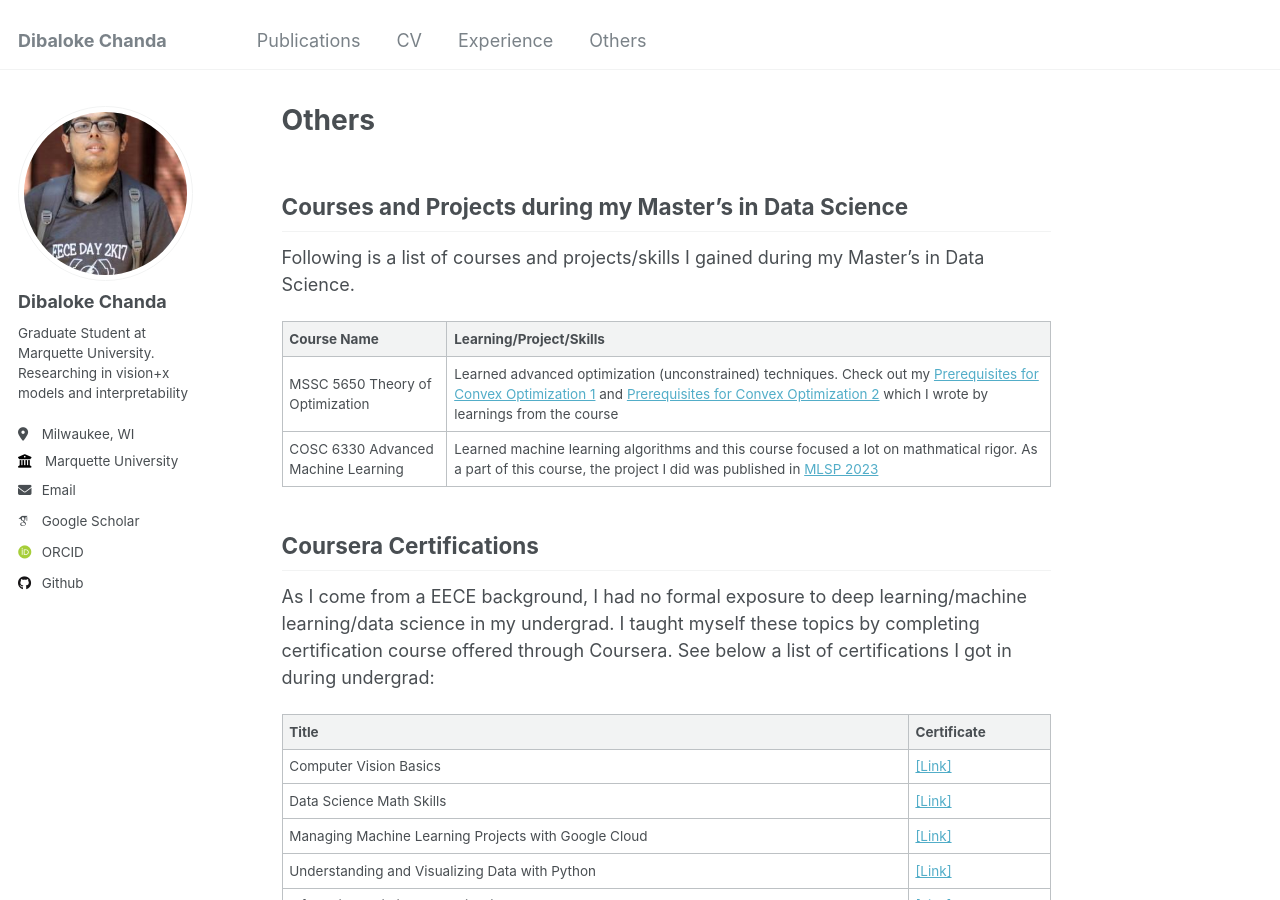
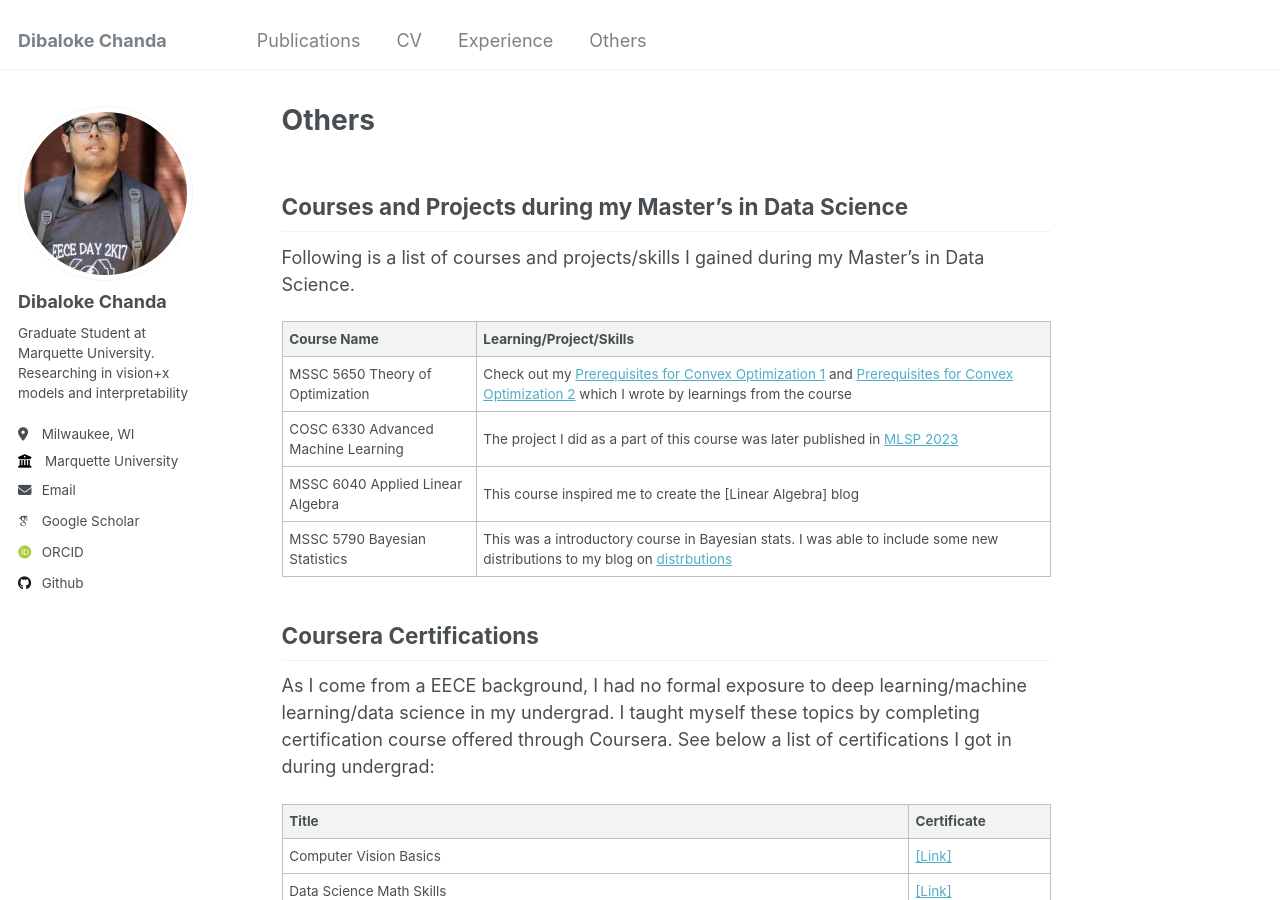
Before and after one commit to dibaloke/dibaloke.github.io, a Jekyll site: the page built from _pages/others.md, in a window 1280 px wide and 900 px high. Built offline with Jekyll 4.4.1, drawn with Linux system fonts in a browser that asks for light colours; some web fonts are replaced.

Commit message:
Update others.md

```diff
--- a/_pages/others.md
+++ b/_pages/others.md
@@ -10,8 +10,10 @@ Following is a list of courses and projects/skills I gained during my Master's i
 
 | Course Name         | Learning/Project/Skills          |
 |------------------|----------------------|
-|MSSC 5650 Theory of Optimization| Learned advanced optimization (unconstrained) techniques. Check out my [Prerequisites for Convex Optimization 1](https://dibalokechanda.github.io/posts/Prerequisites-for-Convex-Optimization1-blog/) and [Prerequisites for Convex Optimization 2](https://dibalokechanda.github.io/posts/Prerequisites-for-Convex-Optimization2-blog/) which I wrote by learnings from the course|
-|COSC 6330 Advanced Machine Learning| Learned machine learning algorithms and this course focused a lot on mathmatical rigor. As a part of this course, the project I did was published in [MLSP 2023](https://graph-based-mtl-fault-detection.github.io/)|
+|MSSC 5650 Theory of Optimization| Check out my [Prerequisites for Convex Optimization 1](https://dibalokechanda.github.io/posts/Prerequisites-for-Convex-Optimization1-blog/) and [Prerequisites for Convex Optimization 2](https://dibalokechanda.github.io/posts/Prerequisites-for-Convex-Optimization2-blog/) which I wrote by learnings from the course|
+|COSC 6330 Advanced Machine Learning| The project I did as a part of this course was later published in [MLSP 2023](https://graph-based-mtl-fault-detection.github.io/)|
+| MSSC 6040 Applied Linear Algebra| This course inspired me to create the [Linear Algebra] blog|
+| MSSC 5790 Bayesian Statistics|This was a introductory course in Bayesian stats. I was able to include some new distributions to my blog on [distrbutions](https://dibalokechanda.github.io/posts/a-reference-guide-to-distributions-blog/)  |
 
 
 ## Coursera Certifications
```
